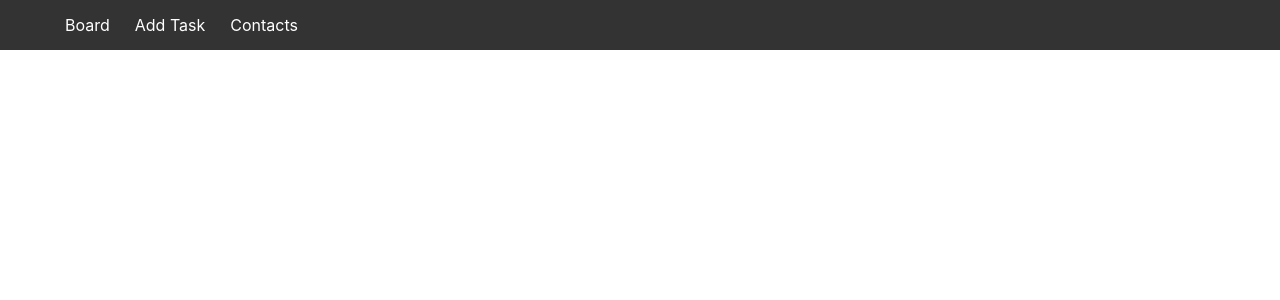
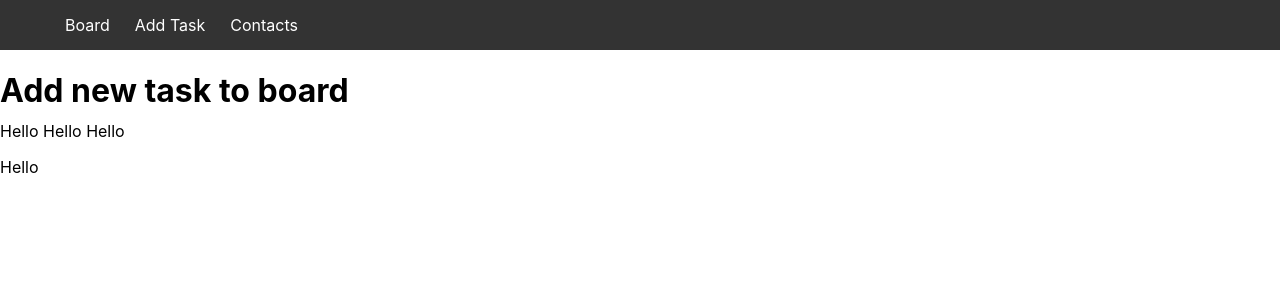
Before and after one commit to vanyadr/tryto, a React app: page /add in a window 1280 px wide. Shown: the top 300 px of the page. Built offline with nearby package versions, Linux system fonts and the light colour scheme; some icons are missing.

Commit message:
add pages routing!!!!!!

```diff
--- a/src/components/Header/Header.js
+++ b/src/components/Header/Header.js
@@ -2,10 +2,13 @@ import React, { Component } from "react";
 import styles from "./Header.module.css"
 import { Logotype } from "./Logotype"
 import { Menu } from "./Menu"
+import { Route, BrowserRouter as Router, Routes } from "react-router-dom";
+import { TaskAdder } from "../../pages"
 
 
 export function Header(){
     return (
+        <>
             <div className={ styles.head }>
                 <div className={ styles.link }>
                     <Logotype />
@@ -14,5 +17,11 @@ export function Header(){
                     <Menu />
                 </div>
             </div>
+            <Router>
+                <Routes>
+                    <Route path="/add" element={ <TaskAdder/> } />
+                </Routes>
+            </Router>
+        </>
     );
 }
--- a/src/components/Header/Menu/Menu.js
+++ b/src/components/Header/Menu/Menu.js
@@ -7,7 +7,6 @@ import { TaskAdder } from "../../../pages"
 
 export function Menu(){
     return (
-        <>
         <div className={ styles.holder }>
             <div className={ styles.butt}>
                 <a href="/">Board</a>
@@ -19,12 +18,5 @@ export function Menu(){
                 <a href="/contacts">Contacts</a>
             </div>
         </div>
-
-            <Router>
-                <Routes>
-                    <Route path="/add" element={ TaskAdder } />
-                </Routes>
-            </Router>
-        </>
     );
 }
--- a/src/pages/TaskAdder/TaskAdder.js
+++ b/src/pages/TaskAdder/TaskAdder.js
@@ -1,11 +1,17 @@
 
 import React from 'react';
 import { TaskAdd } from '../../components';
+import { Header } from '../../components';
+
 
 export function TaskAdder() {
   return (
     <div>
-      Hello
+        <TaskAdd/>
+        Hello
+        Hello
+        Hello
+        <p>Hello</p>
     </div>
   );
 }
```
Also changed, not shown: src/pages/TaskAdder/TaskAdder.css (deleted), src/pages/TaskAdder/TaskAdder.module.css (added). Lines whose indentation alone changed are shown as unchanged.
